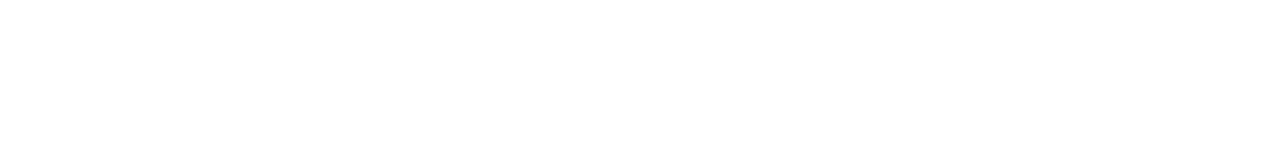
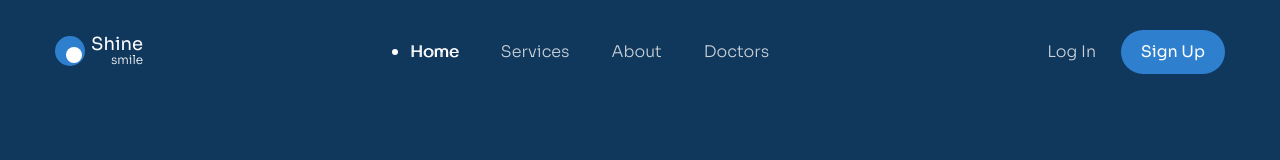
Before and after one commit to Wanzuy/htmlcss-project-03, a plain HTML site: page index.html in a window 1280 px wide. Drawn offline with Linux system fonts and the light colour scheme.

Commit message:
Làm phần navbar

```diff
--- a/assets/css/styles.css
+++ b/assets/css/styles.css
@@ -1,3 +1,7 @@
+:root {
+    --header-bg: #10375c;
+}
+
 * {
     box-sizing: border-box;
 }
@@ -8,4 +12,136 @@ html {
 
 body {
     font-size: 1.6rem;
+    font-family: "Sora", sans-serif;
 }
+/* common */
+.container {
+    width: 1170px;
+    max-width: calc(100% - 48px);
+    margin: 0 auto;
+}
+
+a {
+    text-decoration: none;
+}
+
+.btn {
+    --height: 60px;
+    display: inline-block;
+    min-width: 205px;
+    height: var(--height);
+    padding: 0 20px;
+    line-height: var(--height);
+    font-size: 1.8rem;
+    font-weight: 400;
+    border-radius: 999px;
+    color: #fff;
+    text-align: center;
+    background: #2e80ce;
+}
+
+.btn:hover {
+    opacity: 0.9;
+    cursor: pointer;
+}
+
+/* Header */
+.header {
+    padding-top: 30px;
+    min-height: 100vh;
+    background: var(--header-bg);
+}
+
+.logo {
+    position: relative;
+    display: inline-flex;
+    font-size: 1rem;
+}
+
+.logo__circle::after,
+.logo__circle::before {
+    content: "";
+    display: inline-block;
+    border-radius: 50%;
+}
+
+.logo__circle::before {
+    width: 3em;
+    height: 3em;
+    background: #2e80ce;
+}
+
+.logo__circle::after {
+    position: absolute;
+    top: 1.1em;
+    left: 1.1em;
+    width: 1.6em;
+    height: 1.6em;
+    background: #fff;
+}
+
+.logo__text {
+    margin-left: 0.6em;
+    text-align: right;
+    line-height: 1.6em;
+}
+
+.logo__brand {
+    display: block;
+    font-size: 1.8em;
+    font-weight: 400;
+    color: #fff;
+}
+
+.logo__brand--small {
+    font-size: 1.2em;
+    font-weight: 300;
+}
+
+/* Header top */
+
+.header-top {
+    display: flex;
+    justify-content: space-between;
+    align-items: center;
+}
+
+.navbar__list {
+    display: flex;
+}
+
+.action__login,
+.navbar__link {
+    padding: 4px 21px;
+    color: #c9d2da;
+    font-size: 1.6rem;
+    font-weight: 300;
+}
+
+.navbar__link:hover,
+.navbar__link--active {
+    color: #fff;
+    text-shadow: 1px 0 0 currentColor;
+}
+
+.navbar__link--active::before {
+    position: relative;
+    left: -8px;
+    top: -2px;
+    content: "";
+    display: inline-block;
+    width: 6px;
+    height: 6px;
+    border-radius: 50%;
+    background: #fff;
+}
+
+.action__btn:first-child {
+    margin-right: 28px;
+}
+
+.action__signup {
+    --height: 44px;
+    min-width: 104px;
+    font-size: 1.6rem;
+}
--- a/index.html
+++ b/index.html
@@ -97,5 +97,54 @@
         <!-- styles -->
         <link rel="stylesheet" href="./assets/css/styles.css" />
     </head>
-    <body></body>
+    <body>
+        <!-- HEADER -->
+        <header class="header">
+            <div class="container">
+                <div class="header-top">
+                    <!-- Logo -->
+                    <a href="/">
+                        <div class="logo">
+                            <span class="logo__circle"></span>
+                            <span class="logo__text">
+                                <span class="logo__brand">Shine</span>
+                                <span class="logo__brand logo__brand--small">
+                                    smile
+                                </span>
+                            </span>
+                        </div>
+                    </a>
+
+                    <!-- Navbar -->
+                    <nav class="navbar">
+                        <ul class="navbar__list">
+                            <li class="navbar__item">
+                                <a
+                                    href="#!"
+                                    class="navbar__link navbar__link--active"
+                                >
+                                    Home
+                                </a>
+                            </li>
+                            <li class="navbar__item">
+                                <a href="#!" class="navbar__link">Services</a>
+                            </li>
+                            <li class="navbar__item">
+                                <a href="#!" class="navbar__link">About</a>
+                            </li>
+                            <li class="navbar__item">
+                                <a href="#!" class="navbar__link">Doctors</a>
+                            </li>
+                        </ul>
+                    </nav>
+
+                    <!-- Action -->
+                    <div class="action">
+                        <a href="#!" class="action__login">Log In</a>
+                        <a href="#!" class="btn action__signup">Sign Up</a>
+                    </div>
+                </div>
+            </div>
+        </header>
+    </body>
 </html>
```
